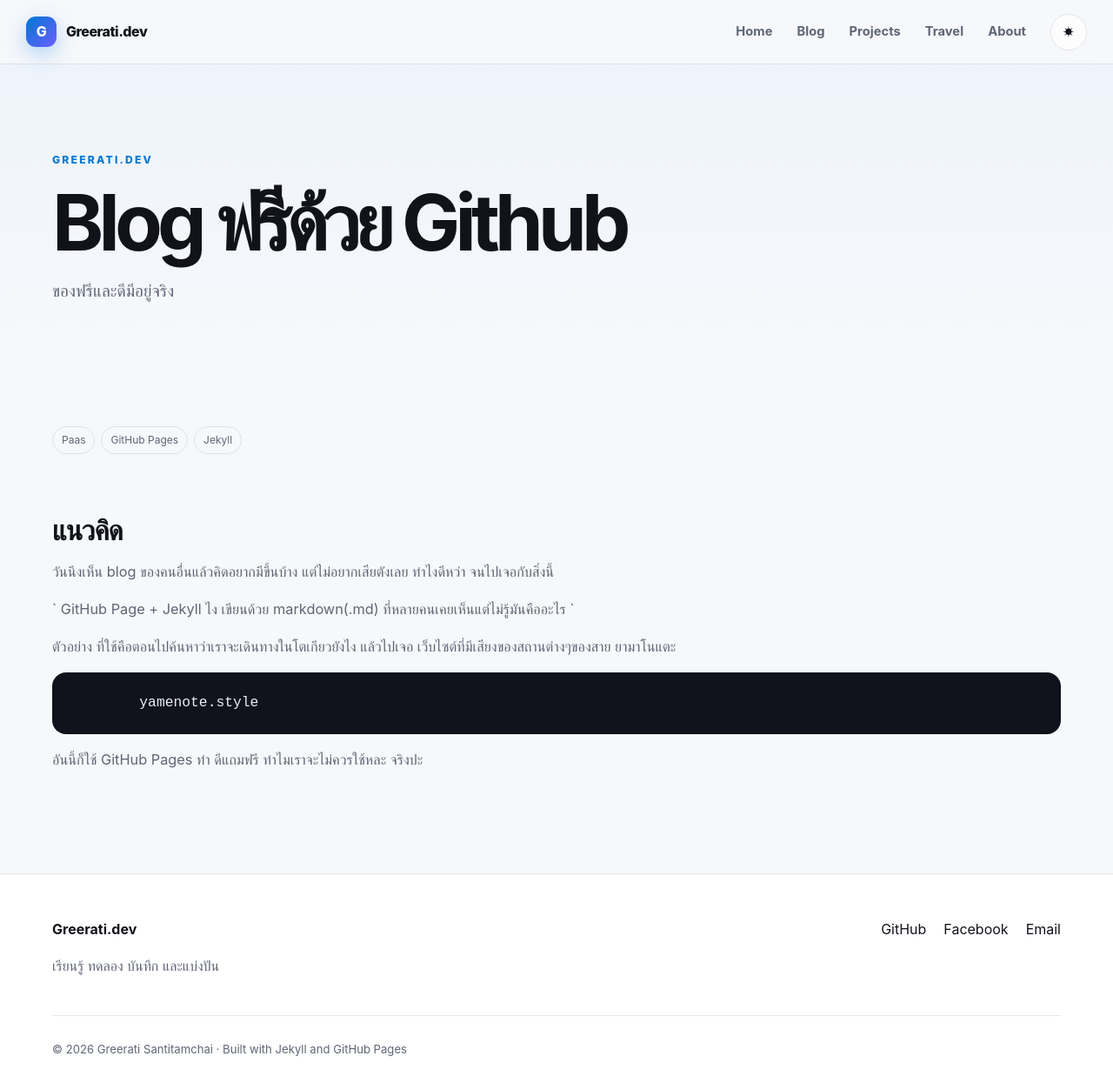
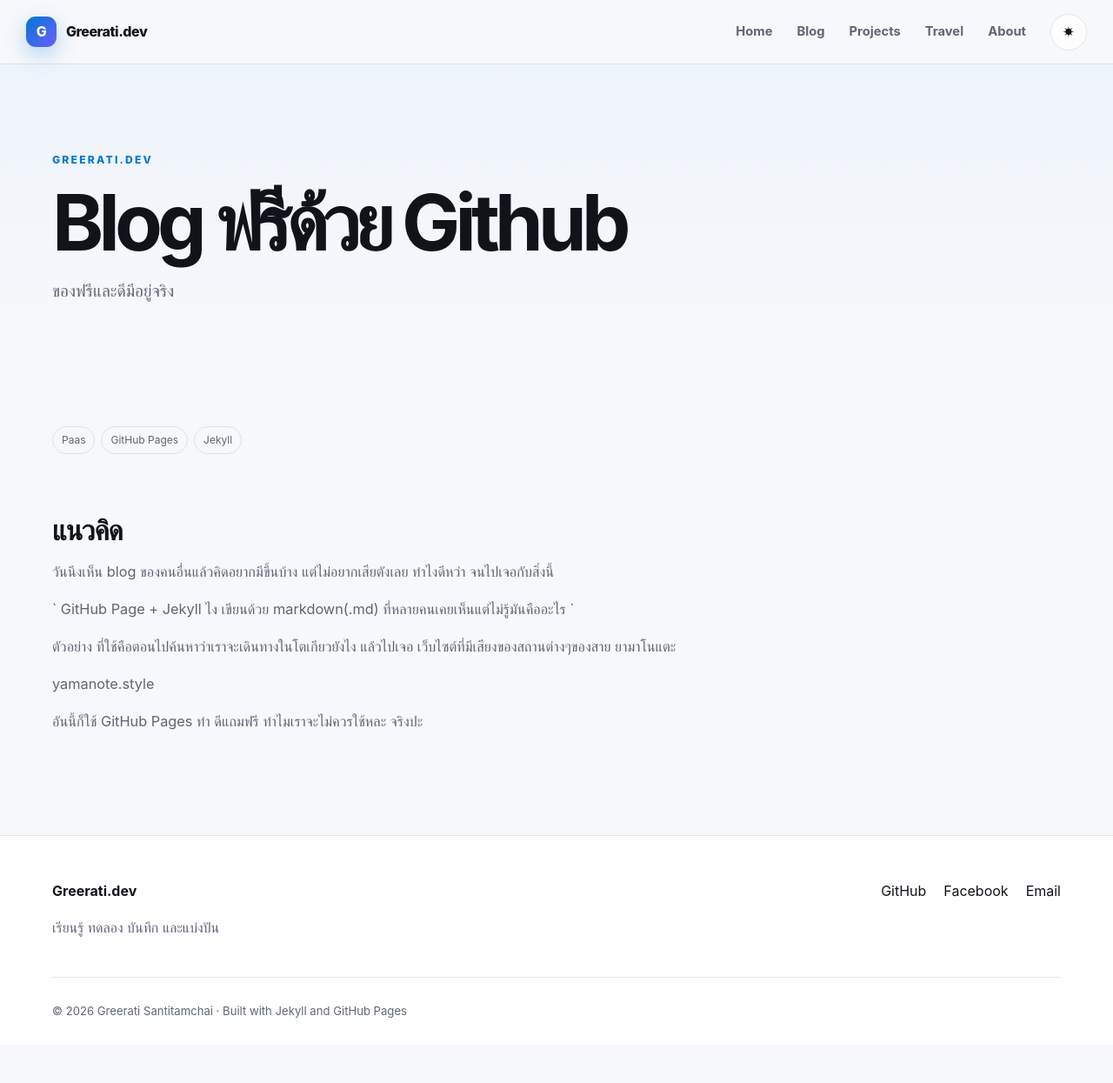
Before and after one commit to kakratua/kakratua.github.io, a Jekyll site: the page built from _projects/github_pages.md, in a window 1280 px wide and 1245 px high. Shown: the whole window at 87% size. Built offline with Jekyll 4.4.1, drawn with Linux system fonts in a browser that asks for light colours.

Commit message:
Update github_pages.md

````diff
--- a/_projects/github_pages.md
+++ b/_projects/github_pages.md
@@ -14,8 +14,6 @@
 
 ตัวอย่าง ที่ใช้คือตอนไปค้นหาว่าเราจะเดินทางในโตเกียวยังไง แล้วไปเจอ เว็บไซต์ที่มีเสียงของสถานต่างๆของสาย ยามาโนแตะ
 
-```websit
-	yamenote.style
-```
+[yamanote.style](http://yamanote.style)
 
 อันนี้ก็ใช้ GitHub Pages ทำ ดีแถมฟรี ทำไมเราจะไม่ควรใช้หละ จริงปะ
````
